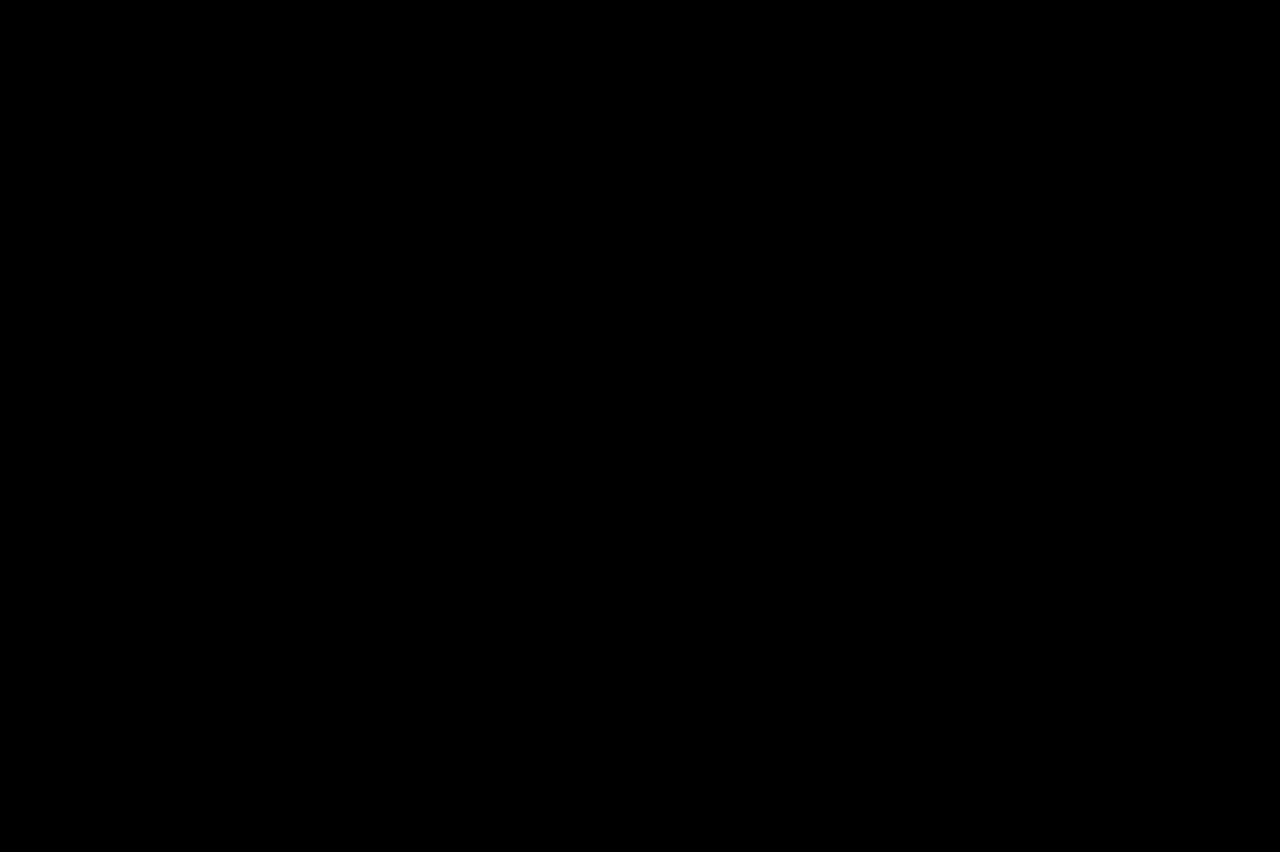
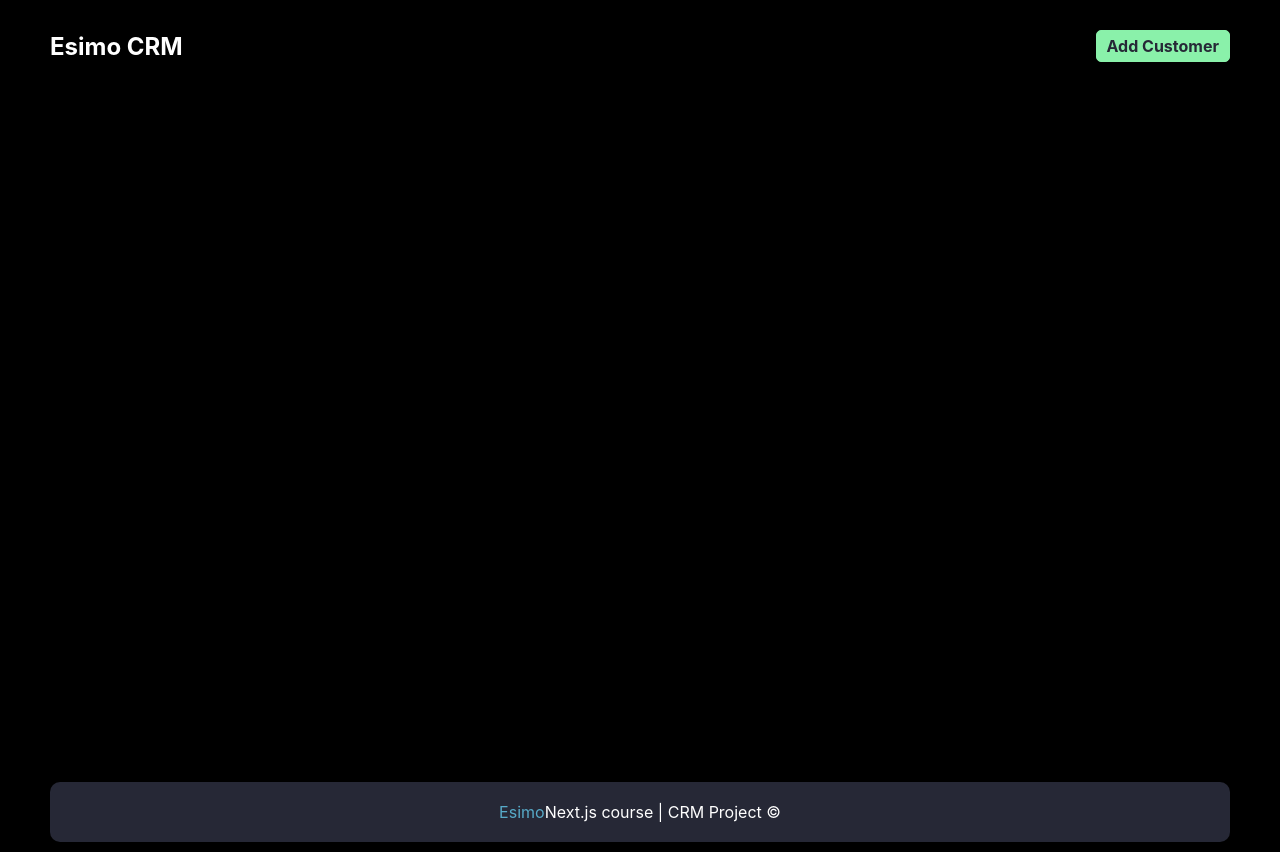
Before and after one commit to xe4at/CRM-Project, a Next.js app: page / in a window 1280 px wide. Before the commit the page ends 800 px from the top, so only its background shows below. Built offline with nearby package versions, Linux system fonts and the light colour scheme.

Commit message:
create layout | plz copy&paste global styles in yout projects

```diff
--- /dev/null
+++ b/components/layout/Layout.jsx
@@ -0,0 +1,21 @@
+import Link from "next/link";
+
+function Layout({ children }) {
+  return (
+    <>
+      <header className="header">
+        <h2>Esimo CRM</h2>
+        <Link href={"/add-customer"}>Add Customer</Link>
+      </header>
+      <div className="main">{children}</div>
+      <footer className="footer">
+        <a href="https://github.com/xe4at/" target="_blank" rel="noreferrer">
+          Esimo
+        </a>
+        Next.js course | CRM Project &copy;
+      </footer>
+    </>
+  );
+}
+
+export default Layout;
--- a/src/pages/_app.js
+++ /dev/null
@@ -1,5 +0,0 @@
-import "@/styles/globals.css";
-
-export default function App({ Component, pageProps }) {
-  return <Component {...pageProps} />;
-}
--- /dev/null
+++ b/src/pages/_app.jsx
@@ -0,0 +1,10 @@
+import "@/styles/globals.css";
+import Layout from "../../components/layout/layout";
+
+export default function App({ Component, pageProps }) {
+  return (
+    <Layout>
+      <Component {...pageProps} />
+    </Layout>
+  );
+}
--- a/src/pages/index.js
+++ /dev/null
@@ -1,7 +0,0 @@
-
-
-export default function Home() {
-  return <>
-  <h1>Ehsan | CRM project</h1>
-  </>
-}
--- /dev/null
+++ b/src/pages/index.jsx
@@ -0,0 +1,7 @@
+export default function Home() {
+  return (
+    <>
+      <h1>Ehsan | CRM project</h1>
+    </>
+  );
+}
```
Also changed, not shown: src/pages/_document.jsx (renamed from src/pages/_document.js).
